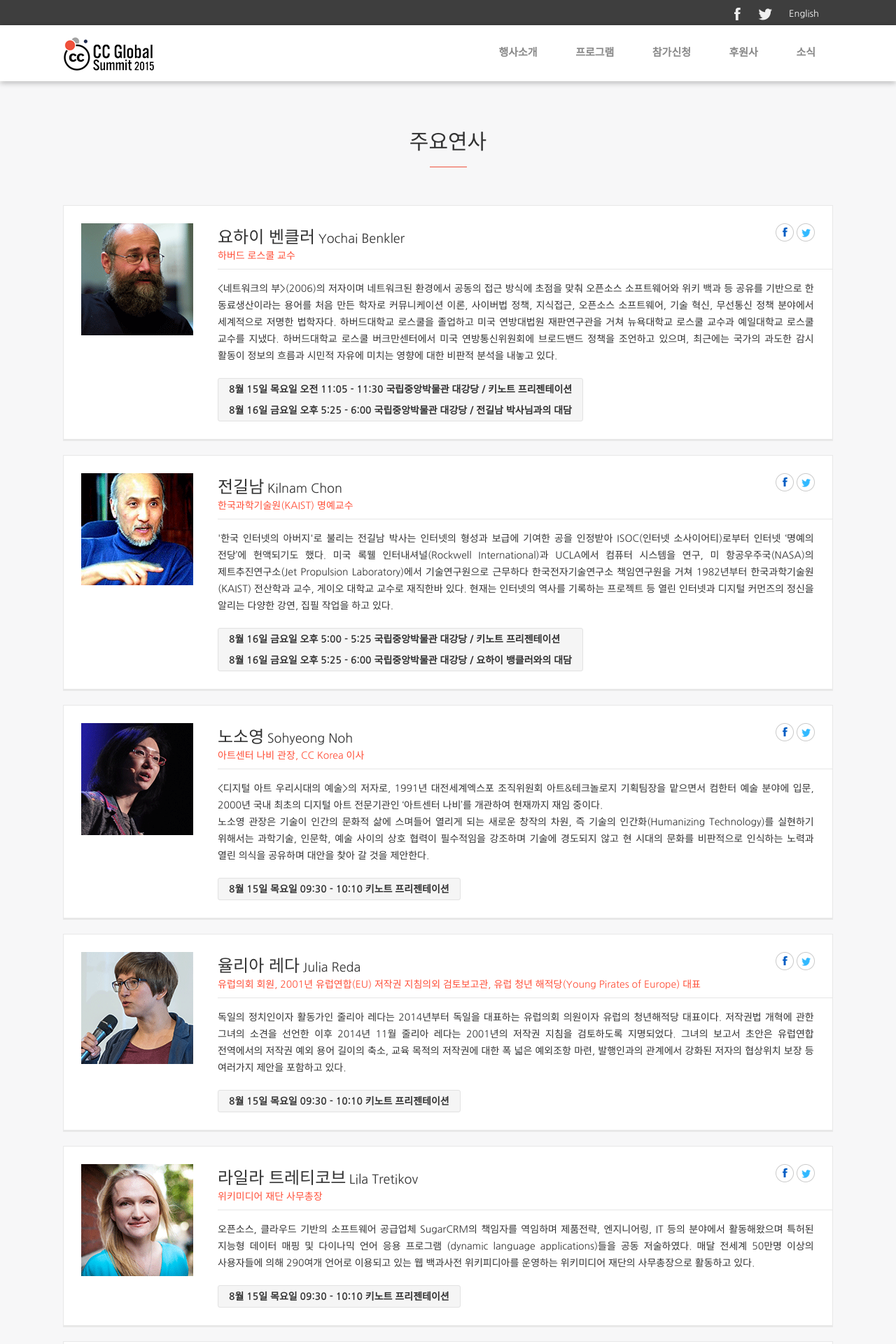
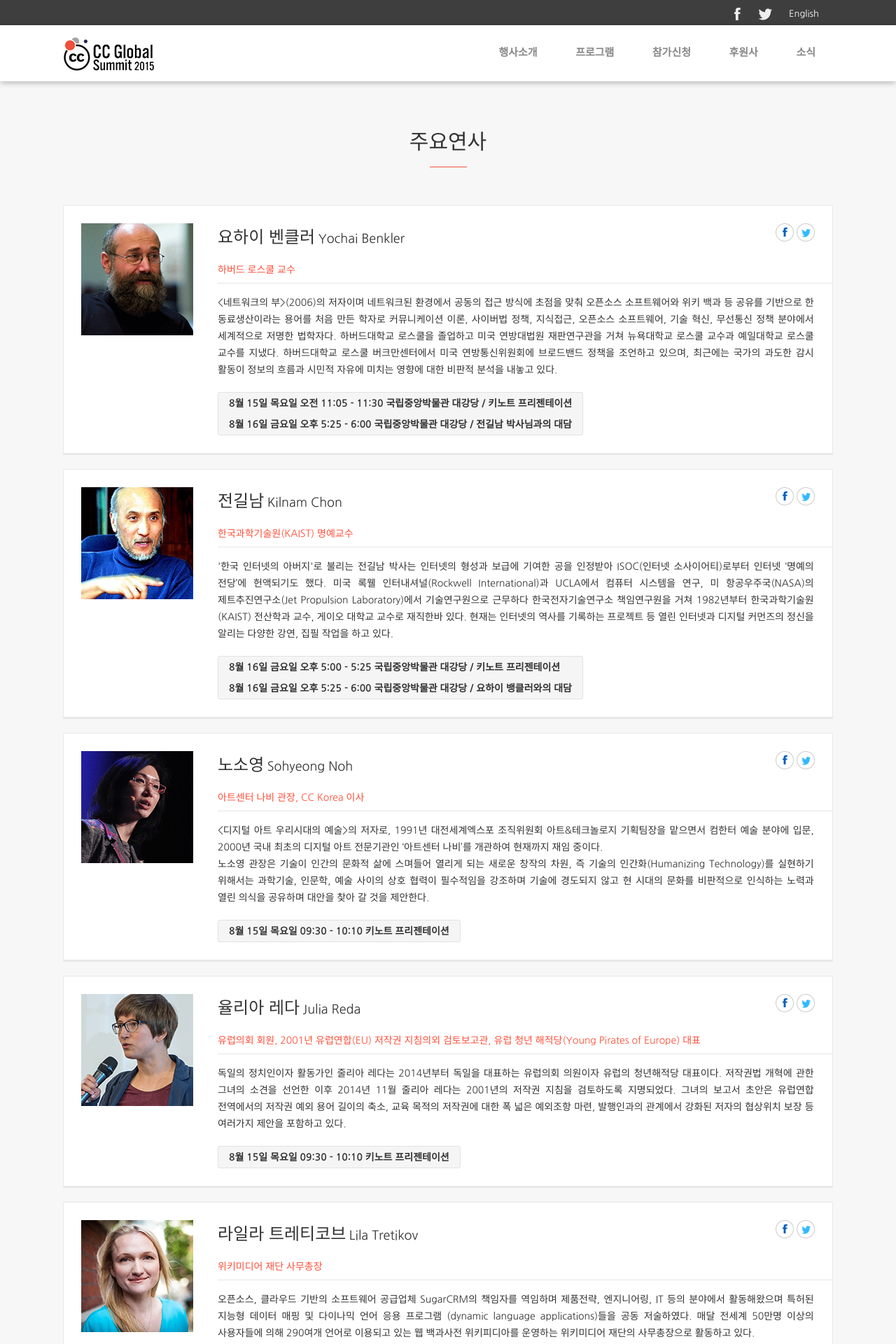
Before and after one commit to creativecommonskorea/2015-global-summit, a Jekyll site: the page built from speakers.html, in a window 1280 px wide. Shown: the top 1920 px of the page at 70% size. Built offline with Jekyll 4.4.1, drawn with Linux system fonts in a browser that asks for light colours; nearby versions of some CDN libraries.

Commit message:
연사 수정

```diff
--- a/css/main.css
+++ b/css/main.css
@@ -1052,7 +1052,8 @@ a {
         font-size: 18px; }
       .speaker_wrap .speaker_box .person_profile .organize {
         font-size: 14px;
-        color: #ff4f38; }
+        color: #ff4f38;
+        margin-top: 20px; }
       .speaker_wrap .speaker_box .person_profile .describe {
         width: 97%;
         text-align: justify;
--- a/css/speakers.scss
+++ b/css/speakers.scss
@@ -45,6 +45,7 @@
       .organize {
         font-size: 14px;
         color: #ff4f38;
+        margin-top: 20px;
         //font-style: italic;
       }
       .describe {
```
